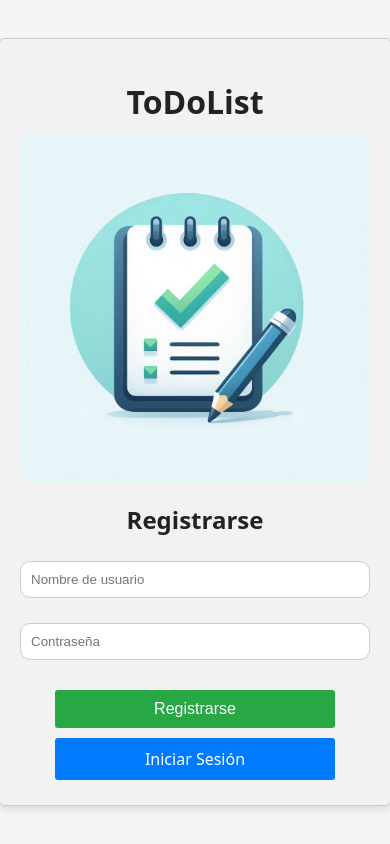
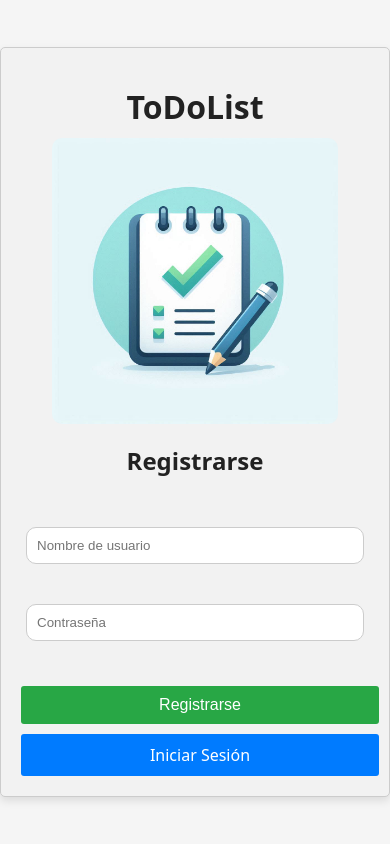
Before and after one commit to Danielrey99/Python, a React (Vite) app in the folder proyectos/web_python_todolist/web/: page /register in a window 390 px wide. Built offline with nearby package versions, Linux system fonts and the light colour scheme.

Commit message:
feat(todolist): Agregar creación de usuario y modificar css

```diff
--- a/proyectos/web_python_todolist/web/src/components/Logo.module.css
+++ b/proyectos/web_python_todolist/web/src/components/Logo.module.css
@@ -1,6 +1,13 @@
 .logo {
-    width: 350px;
-    margin: 0 auto 0;
+    width: 100%;
+    max-width: 350px;
+    margin: 0 auto;
     display: block;
     border-radius: 10px;
 }
+
+@media (max-width: 440px) {
+    .logo {
+        max-width: 80%;
+    }
+}
--- a/proyectos/web_python_todolist/web/src/components/RouteButton.module.css
+++ b/proyectos/web_python_todolist/web/src/components/RouteButton.module.css
@@ -10,8 +10,21 @@
     margin: 5px;
     text-align: center;
     font-size: 16px;
+    border: none;
+    outline: none;
+    transition: background-color 0.3s ease;
 }
 
 .routeButton:hover {
     background-color: #0056b3;
 }
+
+.routeButton:active {
+    transform: scale(0.98);
+}
+
+@media (max-width: 400px) {
+    .routeButton {
+        width: 100%;
+    }
+}
--- a/proyectos/web_python_todolist/web/src/pages/General.module.css
+++ b/proyectos/web_python_todolist/web/src/pages/General.module.css
@@ -6,6 +6,9 @@
     text-align: center;
     background-color: #f2f2f2;
     box-shadow: 0 4px 8px rgba(0, 0, 0, 0.1);
+    box-sizing: border-box;
+    width: 90%;
+    max-width: 500px;
 }
 
 .formContainer h1 {
@@ -15,14 +18,14 @@
 
 .formContainer h2 {
     text-align: center;
-    margin-bottom: 25px;
+    margin-bottom: 20px;
 }
 
 @media (prefers-color-scheme: dark) {
     .formContainer {
-        background-color: #333; /* Gris oscuro para modo oscuro */
-        box-shadow: 0 4px 8px rgba(255, 255, 255, 0.1); /* Sombra para modo oscuro */
-        border: 1px solid #555; /* Opción de borde */
+        background-color: #333;
+        box-shadow: 0 4px 8px rgba(255, 255, 255, 0.1);
+        border: 1px solid #555;
     }
 }
 
@@ -43,9 +46,32 @@
 }
 
 .formInput {
-    width: 100%;
+    width: calc(100% - 20px);
     padding: 10px;
-    margin-bottom: 25px;
+    margin-bottom: 10px;
     border: 1px solid #ccc;
     border-radius: 10px;
 }
+
+.errorContainer {
+    min-height: 20px;
+    margin-bottom: 10px;
+}
+
+.error {
+    color: red;
+    font-size: 14px;
+    margin: 0;
+    padding: 2px 0;
+}
+
+@media (max-width: 400px) {
+    .formContainer {
+        width: 100%;
+        padding: 15px;
+    }
+
+    .formButton {
+        width: 100%;
+    }
+}
--- a/proyectos/web_python_todolist/web/src/pages/RegisterPage.jsx
+++ b/proyectos/web_python_todolist/web/src/pages/RegisterPage.jsx
@@ -2,14 +2,34 @@ import { useState } from 'react';
 import RouteButton from '../components/RouteButton';
 import Logo from '../components/Logo';
 import styles from './General.module.css';
-//import { crearUsuario } from '../services/apiService';
+import { crearUsuario } from '../services/apiService';
+import { validateUsername, validatePassword } from '../utils/validation';
 
 function RegisterPage() {
     const [username, setUsername] = useState('');
     const [password, setPassword] = useState('');
+    const [usernameError, setUsernameError] = useState('');
+    const [passwordError, setPasswordError] = useState('');
+    const [generalError, setGeneralError] = useState('');
 
     const handleSubmit = async (e) => {
         e.preventDefault();
+        setUsernameError(validateUsername(username));
+        setPasswordError(validatePassword(password));
+        setGeneralError('');
+
+        if (usernameError || passwordError) {
+            return;
+        }
+
+        try {
+            await crearUsuario(username, password);
+            alert('Registro exitoso. Ahora puedes iniciar sesión.');
+            window.location.href = '/login';
+        } catch (error) {
+            console.error('Error al registrar usuario:', error.message);
+            alert(error.message);
+        }
     };
 
     return (
@@ -17,6 +37,9 @@ function RegisterPage() {
             <h1>ToDoList</h1>
             <Logo />
             <h2>Registrarse</h2>
+            <div className={styles.errorContainer}>
+                {generalError && <p className={styles.error}>{generalError}</p>}
+            </div>
             <form onSubmit={handleSubmit}>
                 <input
                     type="text"
@@ -25,6 +48,9 @@ function RegisterPage() {
                     value={username}
                     onChange={(e) => setUsername(e.target.value)}
                 />
+                <div className={styles.errorContainer}>
+                    {usernameError && <p className={styles.error}>{usernameError}</p>}
+                </div>
                 <input
                     type="password"
                     className={styles.formInput}
@@ -32,6 +58,9 @@ function RegisterPage() {
                     value={password}
                     onChange={(e) => setPassword(e.target.value)}
                 />
+                <div className={styles.errorContainer}>
+                    {passwordError && <p className={styles.error}>{passwordError}</p>}
+                </div>
                 <button type="submit" className={styles.formButton}>Registrarse</button>
             </form>
             <RouteButton to="/login">Iniciar Sesión</RouteButton>
--- /dev/null
+++ b/proyectos/web_python_todolist/web/src/utils/validation.js
@@ -0,0 +1,31 @@
+export function validateUsername(username) {
+    if (!username) {
+        return 'El nombre de usuario es obligatorio.';
+    }
+    if (username.length < 3) {
+        return 'El nombre de usuario debe tener al menos 3 caracteres.';
+    }
+    if (username.length > 50) {
+        return 'El nombre de usuario no puede tener más de 50 caracteres.';
+    }
+    return '';
+}
+
+export function validatePassword(password) {
+    if (!password) {
+        return 'La contraseña es obligatoria.';
+    }
+    if (password.length < 8) {
+        return 'La contraseña debe tener al menos 8 caracteres.';
+    }
+    if (password.length > 72) {
+        return 'La contraseña no puede tener más de 72 caracteres.';
+    }
+    if (!/[0-9]/.test(password)) {
+        return 'La contraseña debe contener al menos un número.';
+    }
+    if (!/[A-Z]/.test(password)) {
+        return 'La contraseña debe contener al menos una letra mayúscula.';
+    }
+    return '';
+}
```
Also changed, not shown: 1 other file (tests, documents, lock files or other folders).
